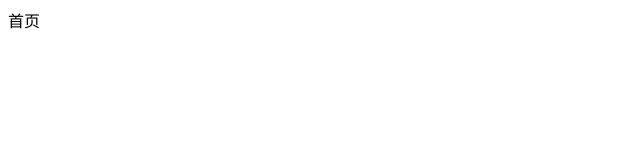
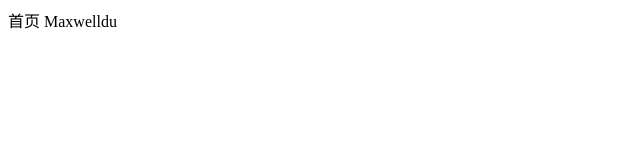
Before and after one commit to maxwelldu/web11_shop, a plain HTML site: page index.html in a window 1280 px wide. Shown: the full height of the page, 0-640 px from the left. Drawn offline with Linux system fonts and the light colour scheme.

Commit message:
update index.html

```diff
--- a/index.html
+++ b/index.html
@@ -8,5 +8,6 @@
 </head>
 <body>
   首页
+  Maxwelldu
 </body>
 </html>
```
